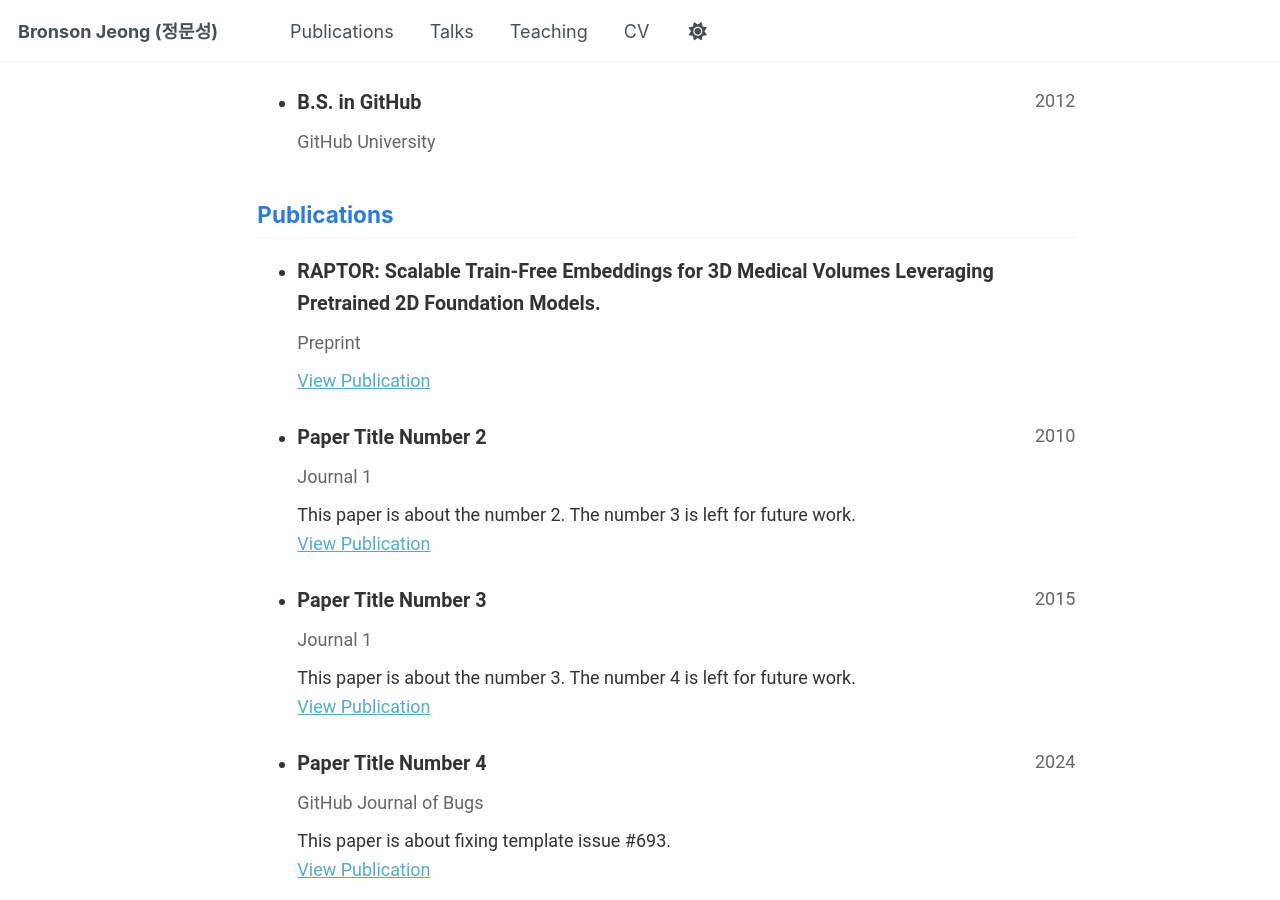
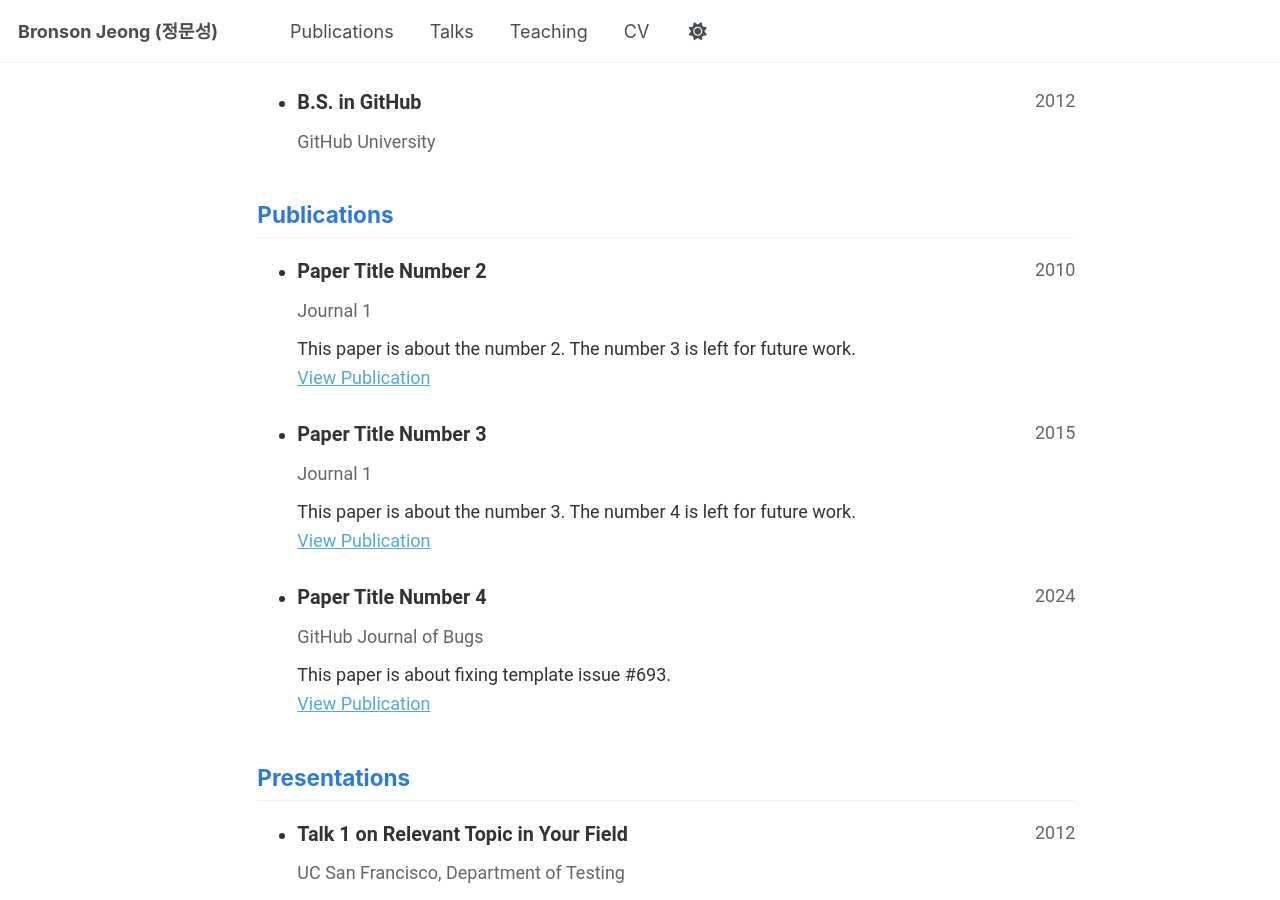
Before and after one commit to bronsonj98/bronsonj98.github.io, a Jekyll site: the page built from _pages/cv-json.md, in a window 1280 px wide and 900 px high, scrolled down 681 px. Built offline with Jekyll 4.4.1, drawn with Linux system fonts in a browser that asks for light colours.

```diff
--- a/_data/cv.json
+++ b/_data/cv.json
@@ -65,14 +65,7 @@
   "interests": [],
   "references": [],
   "publications": [
-    {
-      "name": "RAPTOR: Scalable Train-Free Embeddings for 3D Medical Volumes Leveraging Pretrained 2D Foundation Models.",
-      "publisher": "Preprint",
-      "releaseDate": "",
-      "website": "",
-      "summary": ""
-    },
-    {
+       {
       "name": "Paper Title Number 2",
       "publisher": "Journal 1",
       "releaseDate": "2010-10-01",
```
